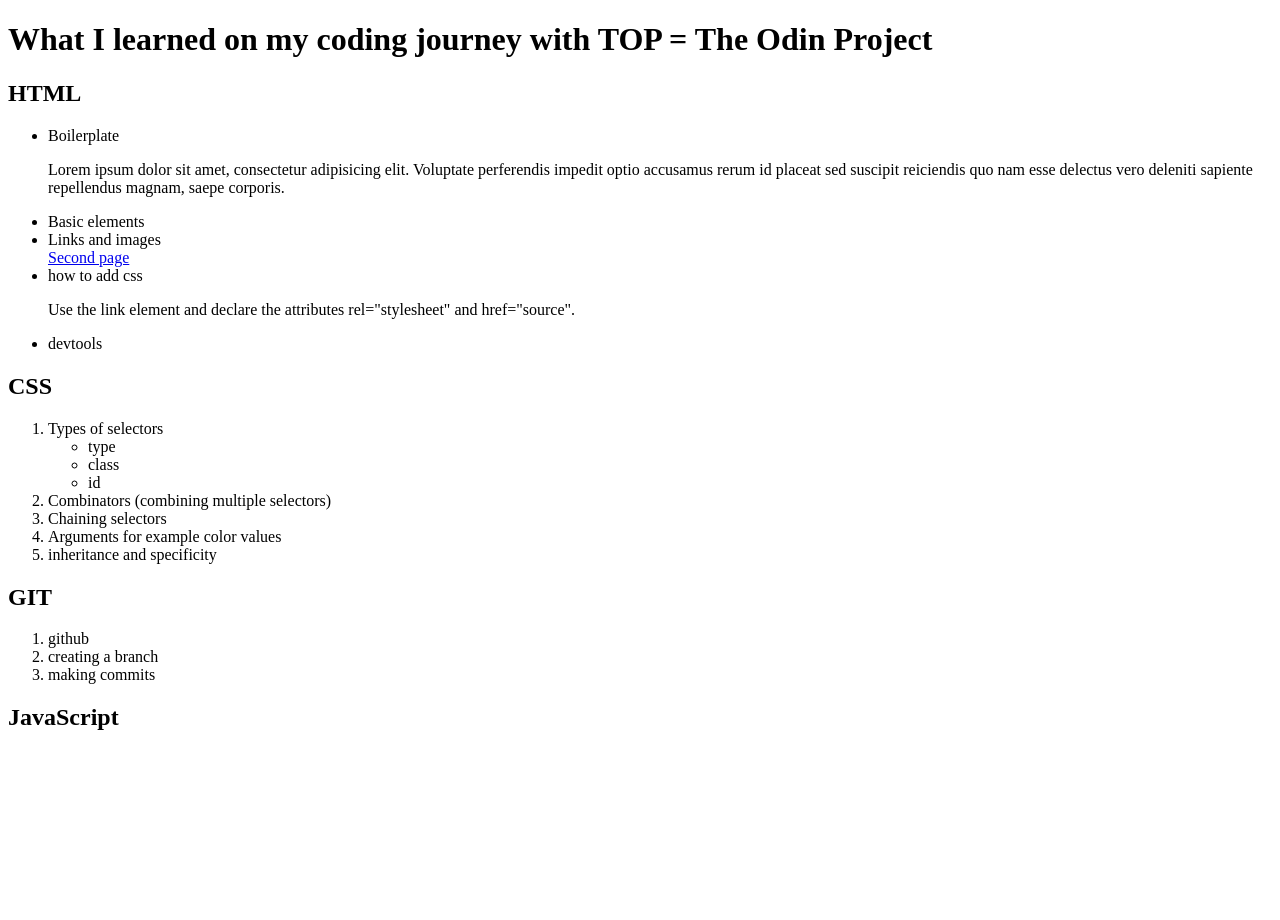
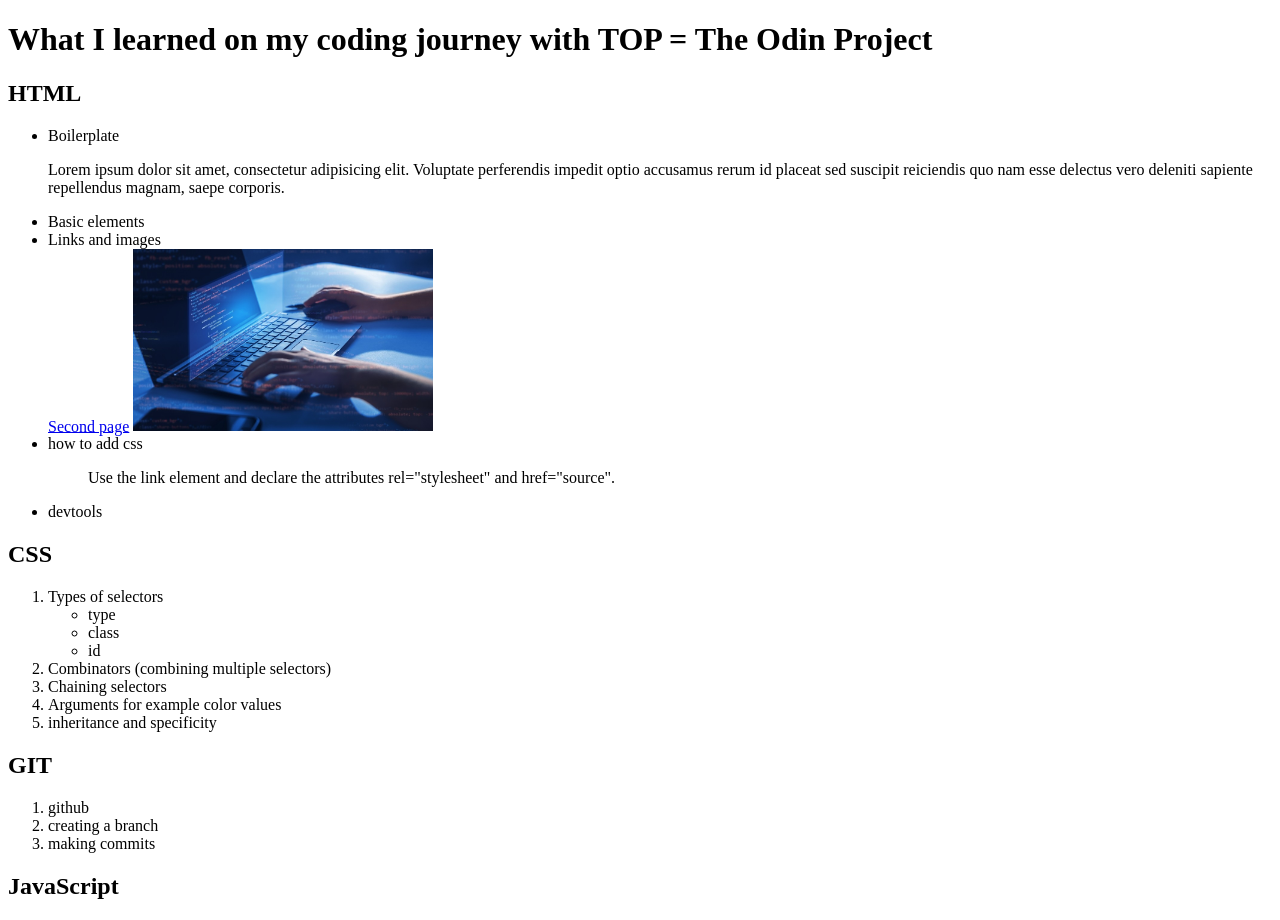
Before and after one commit to TimVH1992/learned, a plain HTML site: page index.html in a window 1280 px wide. Before the commit the page ends 800 px from the top, so only its background shows below. Drawn offline with Linux system fonts and the light colour scheme.

Commit message:
Add basic html elements and img

```diff
--- a/index.html
+++ b/index.html
@@ -16,8 +16,9 @@
             <li>Basic elements</li>
             <li>Links and images</li>
                 <a href="second.html">Second page</a>
+                <img src="./img/coding.jpg" alt="image of coding computer" width="300px" height="auto">
             <li>how to add css</li>
-                <p>Use the link element and declare the attributes rel="stylesheet" and href="source". </p>
+                <ul><p>Use the link element and declare the attributes rel="stylesheet" and href="source". </p></ul>
             <li>devtools</li>
         </ul>
 
```
Also changed, not shown: img/coding.jpg (added).
